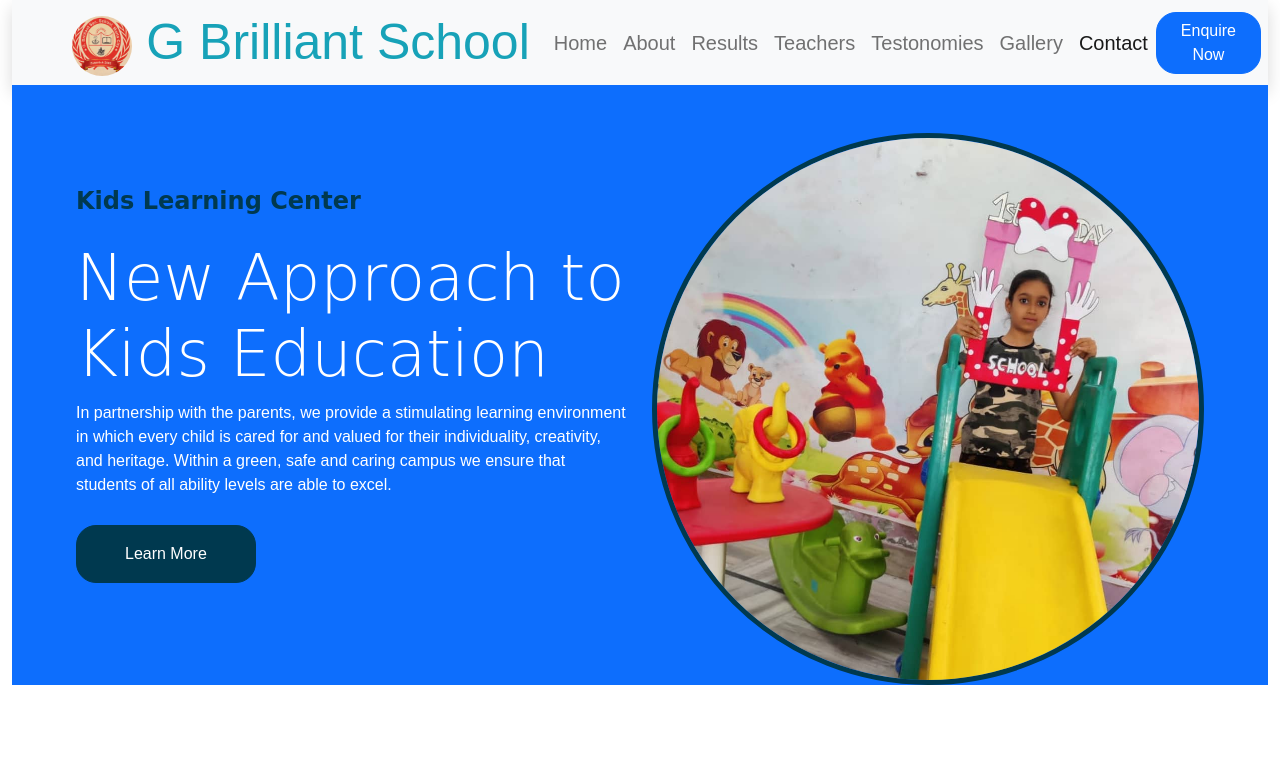
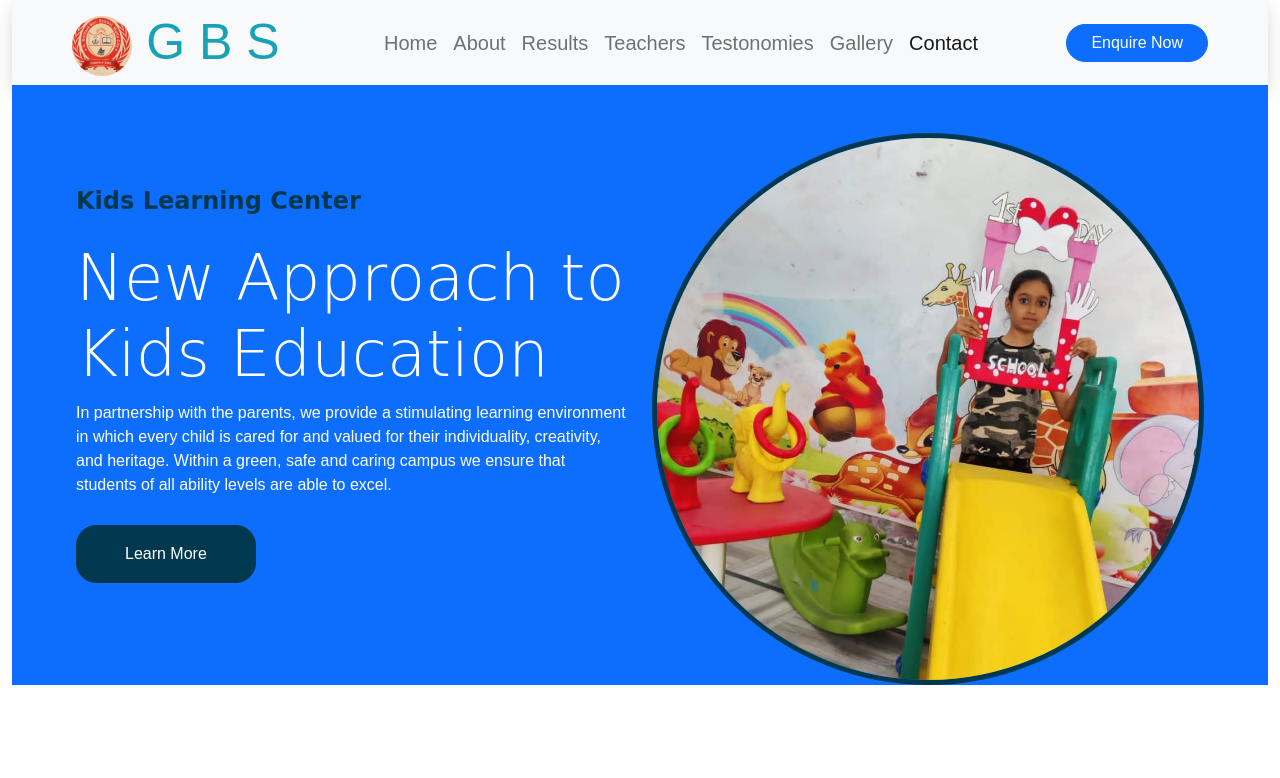
Before and after one commit to 12pankaj/MERTA, a plain HTML site: page index.html in a window 1280 px wide. Shown: the top 778 px of the page. Drawn offline with nearby package versions, Linux system fonts and the light colour scheme.

Commit message:
Update index.html

```diff
--- a/index.html
+++ b/index.html
@@ -23,7 +23,7 @@
       <nav class="navbar navbar-expand-lg bg-light navbar-light py-0 px-0 px-lg-5">
         <a href="" class="navbar-brand font-weight-bold text-secondary" style="font-size: 50px">
           <img src="image/logo.jpg" height="60px" class="rounded-circle" alt="gbs logo" />
-          <span class="text-primary">G Brilliant School</span>
+          <span class="text-primary">G B S</span>
         </a>
         <button class="navbar-toggler" type="button" data-bs-toggle="collapse" data-bs-target="#navbarSupportedContent"
           aria-controls="navbarSupportedContent" aria-expanded="false" aria-label="Toggle navigation">
```
